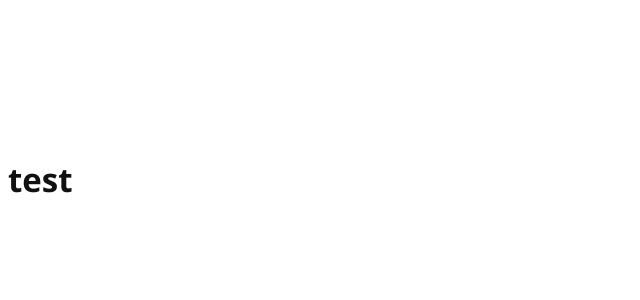
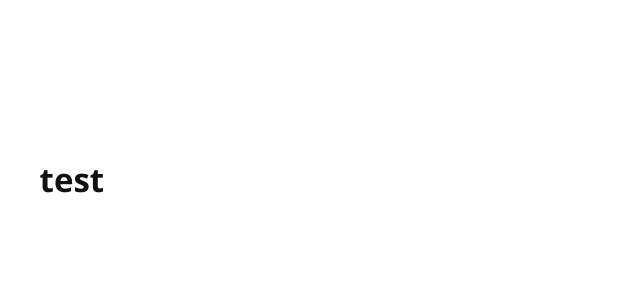
Before and after one commit to cylmat/cylmat.github.io, a Jekyll site: the page built from index.html, in a window 1280 px wide. Shown: the top 300 px of the page, without its empty margins (0-640 px from the left). Built offline with Jekyll 4.4.1, drawn with Linux system fonts in a browser that asks for light colours; nearby versions of some CDN libraries.

Commit message:
Update index.html

```diff
--- a/index.html
+++ b/index.html
@@ -3,6 +3,9 @@ layout: default
 ---
 <div id="container">
 <div id="grid" data-columns class="cols">
+
+{% capture my_include %}{% include_relative USEFUL.md %}{% endcapture %}
+{{ my_include | markdownify }}
 
     <!--
     {% for post in site.posts %}
@@ -26,9 +29,6 @@ layout: default
 </div>
 </div>
 
-{% capture my_include %}{% include_relative USEFUL.md %}{% endcapture %}
-{{ my_include | markdownify }}
-
 <!--script>window.location.href = "/documentation"</script-->
 
 <script src="{{site.baseurl}}/js/salvattore.min.js"></script>
```
